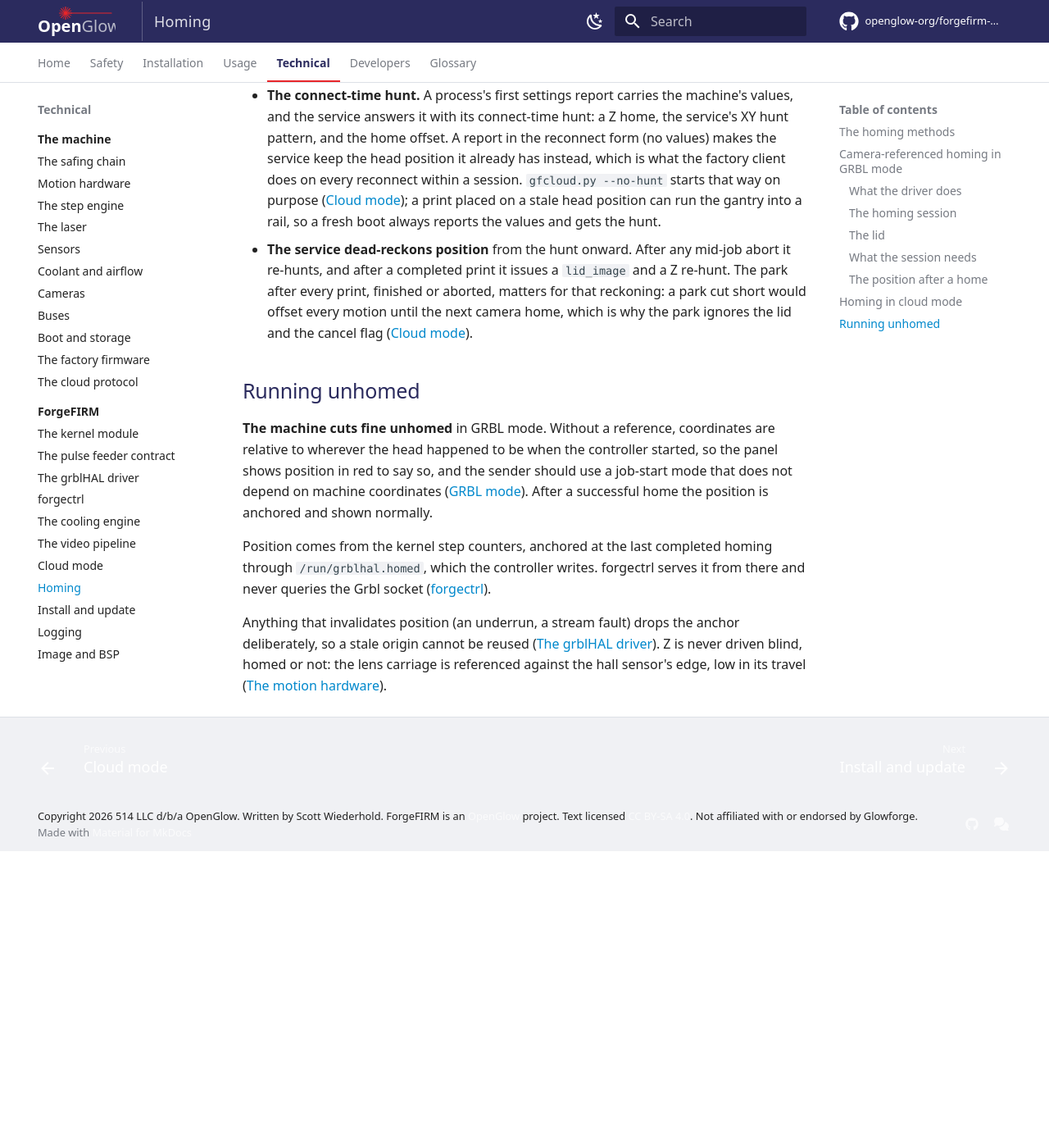
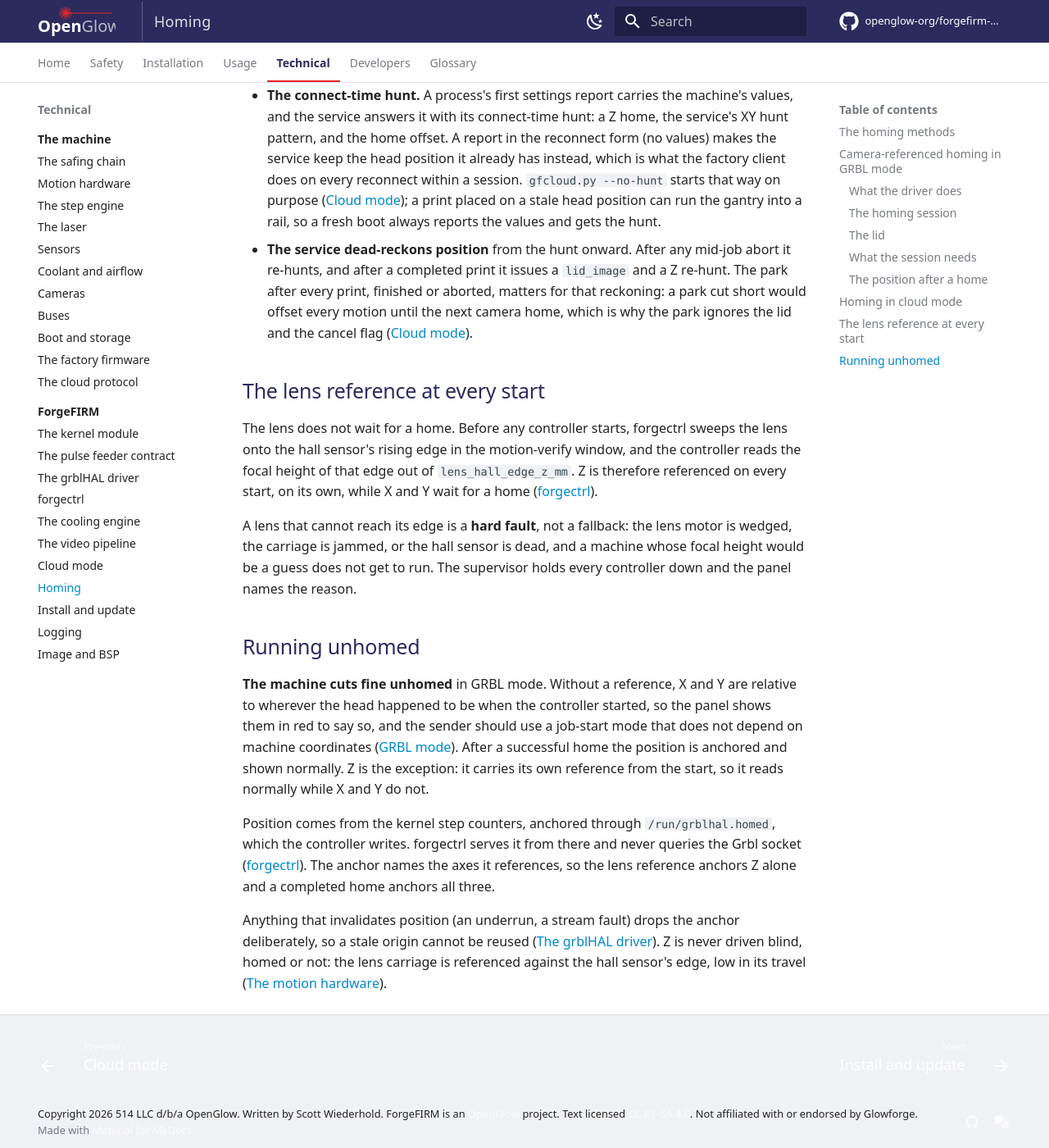
Before and after one commit to openglow-org/forgefirm-docs, an MkDocs documentation site: the page built from docs/technical/forgefirm/homing.md, in a window 1280 px wide and 1400 px high, scrolled down 2818 px. Shown: the whole window at 82% size. Built offline with MkDocs 1.6.1 and Material for MkDocs 9.7.7, drawn with Linux system fonts in a browser that asks for light colours; comment, search, counter and statistics services are not loaded; before the commit the page ends 3856 px from its top, so only the background shows below that.

Commit message:
Document the lens reference taken at every start
Z is referenced without homing now: forgectrl sweeps the lens onto its
hall sensor's rising edge in the motion-verify window, before any
controller exists, and the controller reads the focal height of that edge
from lens_hall_edge_z_mm. A lens that cannot reach its edge is a hard
fault that holds every controller down, not a state to work around.

Homing gains the section that owns the fact, and the pages that pointed at
the old shape follow it: the anchor names the axes it references rather
than meaning the whole machine, /status carries homed_axes beside homed,
and running unhomed no longer claims every coordinate is relative, because
Z is not. The operator page says focus heights are good without homing and
that the panel names the axes that carry a reference.

The grblHAL driver page loses M103, which no longer exists, and describes
the reference the driver takes at its start instead, including why it
re-zeroes the kernel counters: the daemon steps the lens over GPIO, which
those counters never see.

```diff
--- a/docs/technical/forgefirm/homing.md
+++ b/docs/technical/forgefirm/homing.md
@@ -140,19 +140,34 @@
   motion until the next camera home, which is why the park ignores the lid
   and the cancel flag ([Cloud mode](cloud-mode.md)).
 
+## The lens reference at every start
+
+The lens does not wait for a home. Before any controller starts, forgectrl
+sweeps the lens onto the hall sensor's rising edge in the motion-verify
+window, and the controller reads the focal height of that edge out of
+`lens_hall_edge_z_mm`. Z is therefore referenced on every start, on its own,
+while X and Y wait for a home ([forgectrl](forgectrl.md#mode-supervision)).
+
+A lens that cannot reach its edge is a **hard fault**, not a fallback: the
+lens motor is wedged, the carriage is jammed, or the hall sensor is dead, and
+a machine whose focal height would be a guess does not get to run. The
+supervisor holds every controller down and the panel names the reason.
+
 ## Running unhomed
 
-**The machine cuts fine unhomed** in GRBL mode. Without a reference,
-coordinates are relative to wherever the head happened to be when the
-controller started, so the panel shows position in red to say so, and the
-sender should use a job-start mode that does not depend on machine
-coordinates ([GRBL mode](../../usage/grbl-mode.md)). After a successful home
-the position is anchored and shown normally.
+**The machine cuts fine unhomed** in GRBL mode. Without a reference, X and Y
+are relative to wherever the head happened to be when the controller started,
+so the panel shows them in red to say so, and the sender should use a
+job-start mode that does not depend on machine coordinates
+([GRBL mode](../../usage/grbl-mode.md)). After a successful home the position
+is anchored and shown normally. Z is the exception: it carries its own
+reference from the start, so it reads normally while X and Y do not.
 
-Position comes from the kernel step counters, anchored at the last completed
-homing through `/run/grblhal.homed`, which the controller writes. forgectrl
-serves it from there and never queries the Grbl socket
-([forgectrl](forgectrl.md)).
+Position comes from the kernel step counters, anchored through
+`/run/grblhal.homed`, which the controller writes. forgectrl serves it from
+there and never queries the Grbl socket ([forgectrl](forgectrl.md)). The
+anchor names the axes it references, so the lens reference anchors Z alone
+and a completed home anchors all three.
 
 Anything that invalidates position (an underrun, a stream fault) drops the
 anchor deliberately, so a stale origin cannot be reused
```
Also changed, not shown: docs/technical/forgefirm/forgectrl.md (+18 -4 lines), docs/technical/forgefirm/grblhal-driver.md (+11 -7 lines), docs/usage/homing.md (+12 -4 lines).
